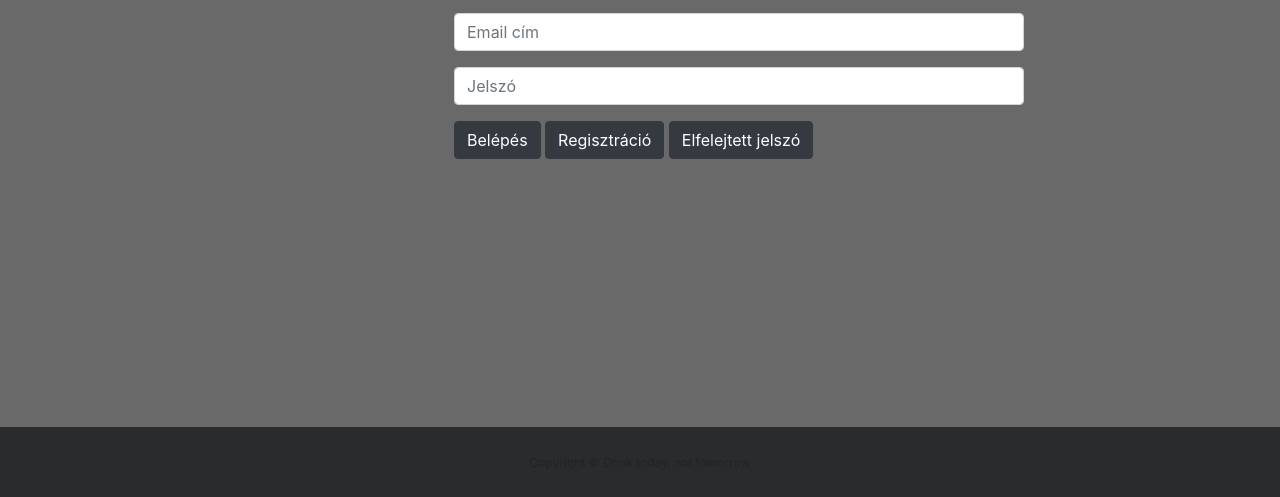
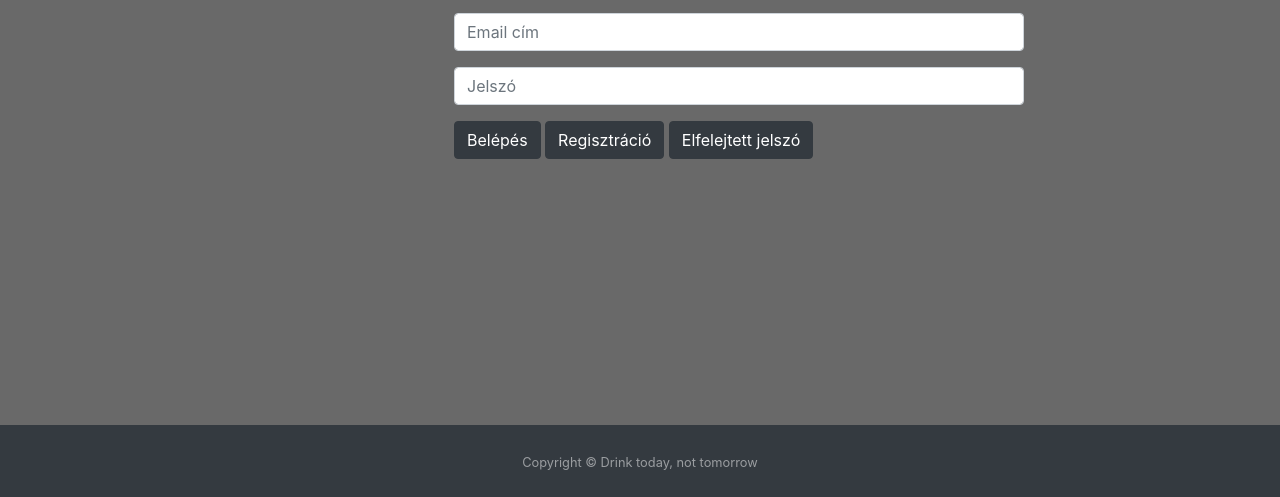
Before and after one commit to alittahu/szojs-hf, a website: page static/login.html in a window 1280 px wide. Shown: the part 303-800 px from the top of the page. Drawn offline with nearby package versions, Linux system fonts and the light colour scheme.

Commit message:
mistakes were made

```diff
--- a/static/footer.css
+++ b/static/footer.css
@@ -1,5 +1,3 @@
 #sticky-footer {
     margin-top: 60px;
-    background-color: #292b2c;
-    font-size: 15px;
 }
--- a/static/login.html
+++ b/static/login.html
@@ -76,7 +76,7 @@
     </div>
 </main>
 
-<footer id="sticky-footer" class="py-4">
+<footer id="sticky-footer" class="py-4 bg-dark text-white-50 ">
     <div class="container text-center">
         <small>Copyright &copy; Drink today, not tomorrow</small>
     </div>
```
